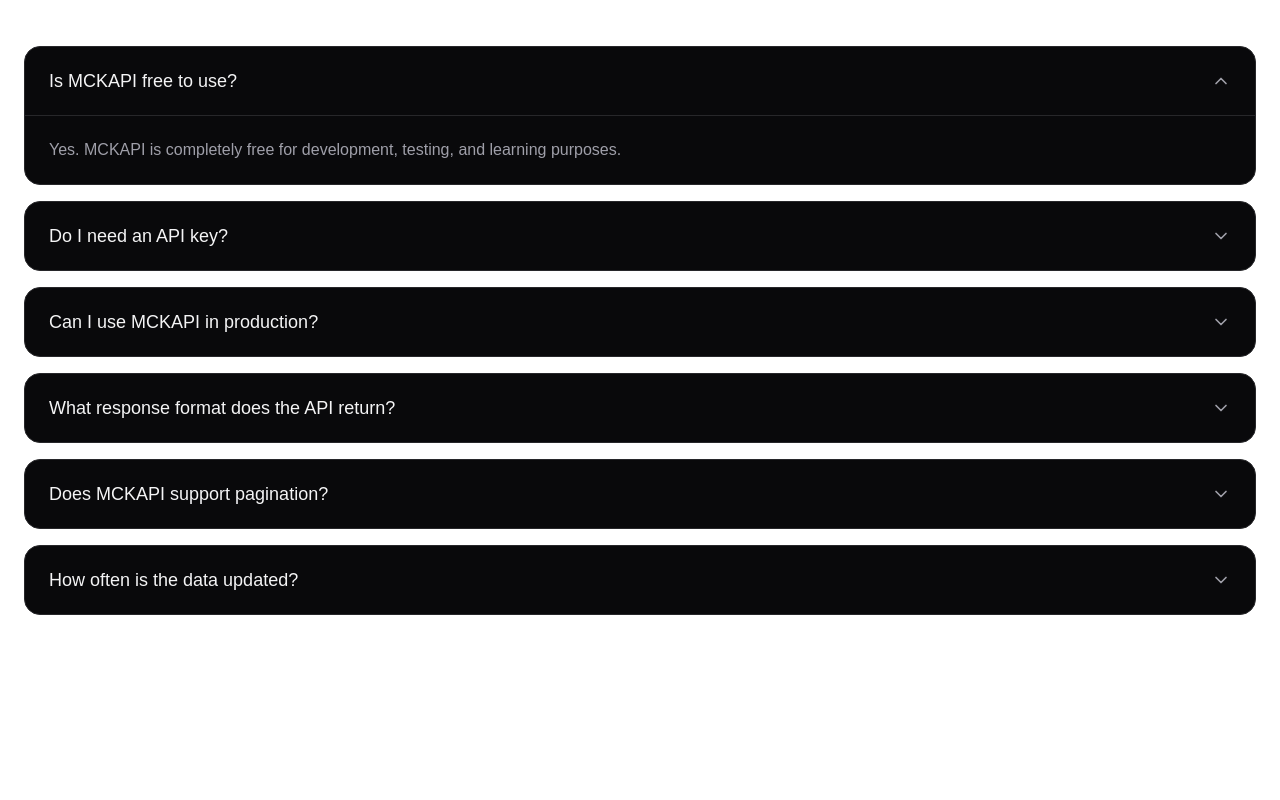
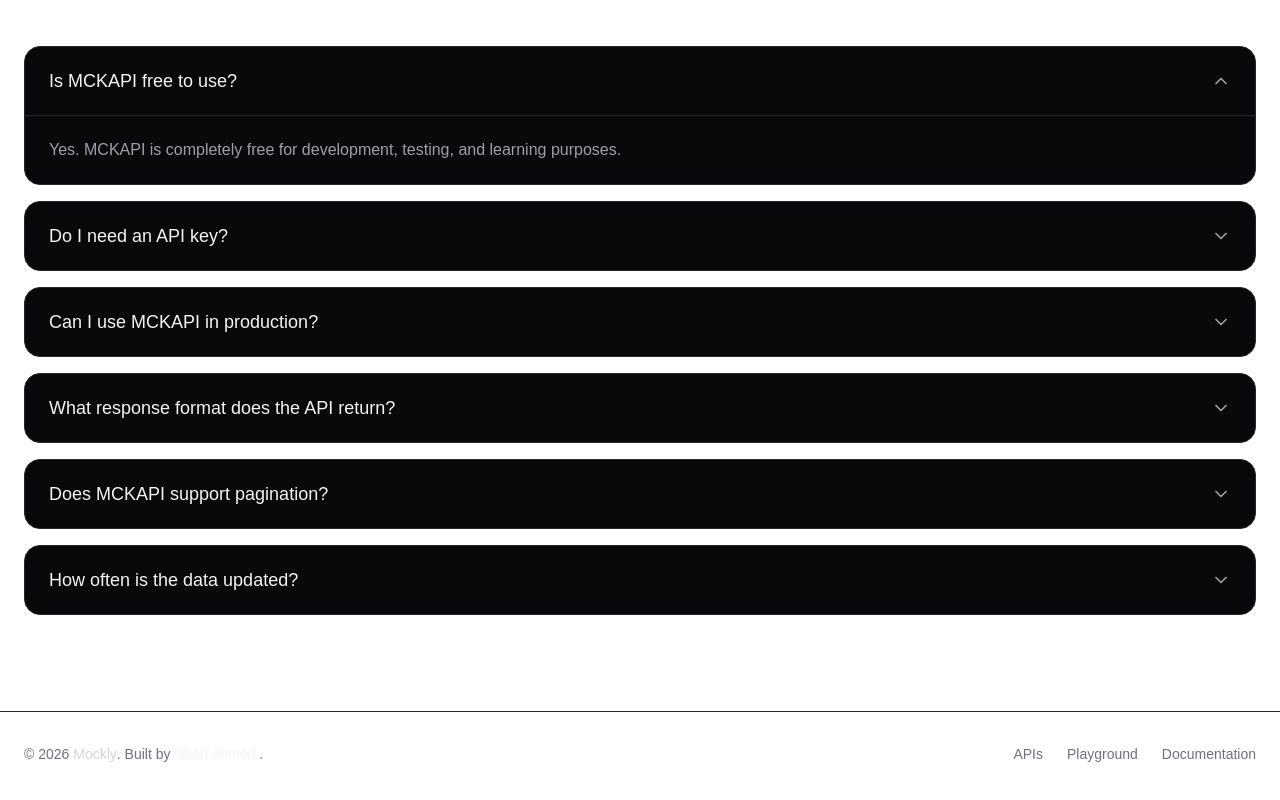
Before and after one commit to the-jihad/Mockly, a Next.js app: page / in a window 1280 px wide. Shown: the part 3560-4360 px from the top of the page. Before the commit the page ends 4291 px from the top, so only its background shows below. Built offline with nearby package versions, Linux system fonts and the light colour scheme.

Commit message:
feat: add Footer component for site navigation and copyright information

```diff
--- a/app/(root)/page.tsx
+++ b/app/(root)/page.tsx
@@ -5,6 +5,7 @@
 import QuickStartSection from '../components/QuickStartSection'
 import TechnologySection from '../components/TechnologySection'
 import FAQSection from '../components/FAQsection'
+import Footer from '../components/Footer'
 
 const page = () => {
   return (
@@ -14,6 +15,7 @@
         <QuickStartSection/>
         <TechnologySection/>
         <FAQSection/>
+        <Footer/>
     </div>
   )
 }
--- /dev/null
+++ b/app/components/Footer.tsx
@@ -0,0 +1,32 @@
+import Link from "next/link";
+
+const links = [
+  { name: "APIs", href: "/apis" },
+  { name: "Playground", href: "/playground" },
+  { name: "Documentation", href: "/docs" },
+];
+
+export default function Footer() {
+  return (
+    <footer className="border-t border-zinc-800">
+      <div className="mx-auto flex max-w-7xl flex-col items-center justify-between gap-6 px-6 py-8 md:flex-row">
+        <p className="text-sm text-zinc-500">
+          © {new Date().getFullYear()}{" "}
+          <span className="font-medium text-zinc-300">Mockly</span>. Built by{" "}
+          <span className="text-zinc-100">Jihad Ahmed </span>.
+        </p>
+        <nav className="flex items-center gap-6">
+          {links.map((link) => (
+            <Link
+              key={link.name}
+              href={link.href}
+              className="text-sm text-zinc-500 transition-colors hover:text-zinc-100"
+            >
+              {link.name}
+            </Link>
+          ))}
+        </nav>
+      </div>
+    </footer>
+  );
+}
```
